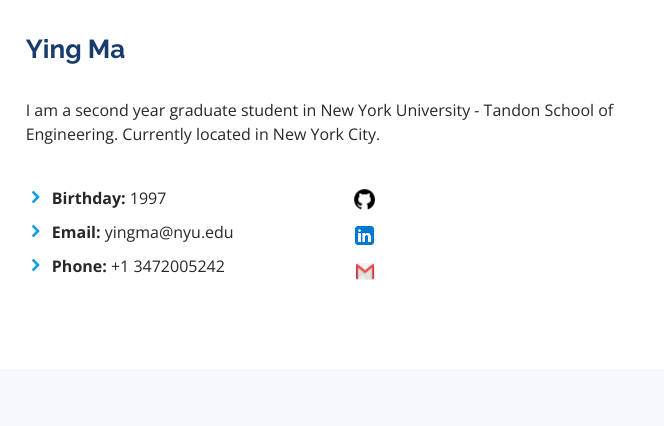
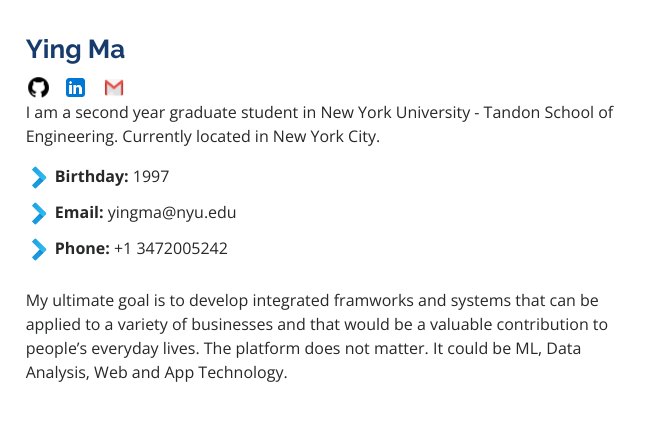
Before and after one commit to maying0120/Personal_Web, a plain HTML site: page index.html in a window 1280 px wide. Shown: the part 134-560 px from the top of the page, 616-1280 px from the left. Drawn offline with nearby package versions, Linux system fonts and the light colour scheme; files whose address does not match are found by name.

Commit message:
first commit

```diff
--- a/index.html
+++ b/index.html
@@ -96,34 +96,30 @@
           </div>
           <div class="col-lg-8 pt-4 pt-lg-0 content" data-aos="fade-left">
             <h3>Ying Ma</h3>
+            <a href="https://github.com/maying0120" ><img src="assets/img/git.png" class="img-icon" ></a> &nbsp;
+            <a  href="https://www.linkedin.com/in/yingma1997/" >  <img src="assets/img/linkedin.png" class="img-icon"> </a>&nbsp;
+            <a  href="mailto:yingma@nyu.edu" >  <img src="assets/img/gmail.png" class="img-icon1"> </a>
+
             </br>
             <p >
               I am a second year graduate student in New York University - Tandon School of Engineering. Currently located in New York City.
-              </br>  </br>
+
             </p>
+
             <div class="row">
-              <div class="col-lg-6">
+              <div class="col-lg-12">
                 <ul>
-                  <li><i class="icofont-rounded-right"></i> <strong>Birthday:</strong> 1997</li>
-                  <li><i class="icofont-rounded-right"></i> <strong>Email:</strong> yingma@nyu.edu</li>
-                  <li><i class="icofont-rounded-right"></i> <strong>Phone:</strong> +1 3472005242</li>
+                  <li><img src="assets/img/right.png" class="img-icon" > <strong>Birthday:</strong> 1997</li>
+                  <li><img src="assets/img/right.png" class="img-icon" ><strong> Email:</strong> yingma@nyu.edu</li>
+                  <li><img src="assets/img/right.png" class="img-icon" > <strong>Phone:</strong> +1 3472005242</li>
                  <!-- <li><i class="icofont-rounded-right"></i> <strong>City:</strong>New York, USA</li>-->
                 </ul>
               </div>
-              <div class="col-lg-6">
-                <ul>
-
-                 <!-- <li><i class="icofont-rounded-right"></i> <strong>Degree:</strong> Master</li>-->
-
-                  <li> <a href="https://github.com/maying0120" ><img src="assets/img/git.png" class="img-icon" ></a> </li>
-                  <li><a  href="https://www.linkedin.com/in/yingma1997/" >  <img src="assets/img/linkedin.png" class="img-icon"> </a></li>
-                  <li><a  href="mailto:yingma@nyu.edu" >  <img src="assets/img/gmail.png" class="img-icon1"> </a></li>
 
 
+            </div>
 
-                </ul>
-              </div>
-            </div>
+            <p>My ultimate goal is to develop integrated framworks and systems that can be applied to a variety of businesses and that would be a valuable contribution to people’s everyday lives. The platform does not matter. It could be ML, Data Analysis, Web and App Technology.</p>
 
           </div>
         </div>
```
Also changed, not shown: assets/img/right.png (added).
